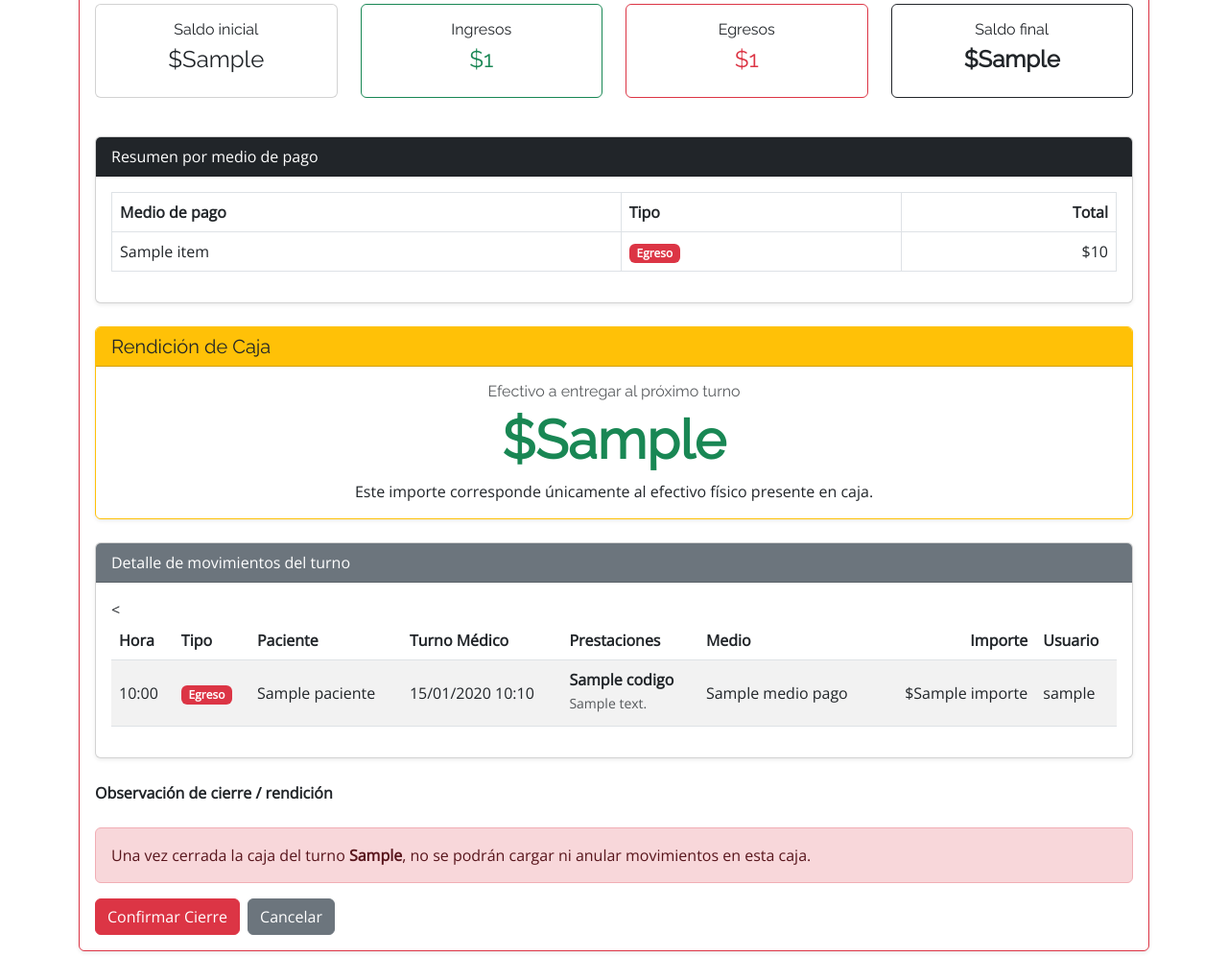
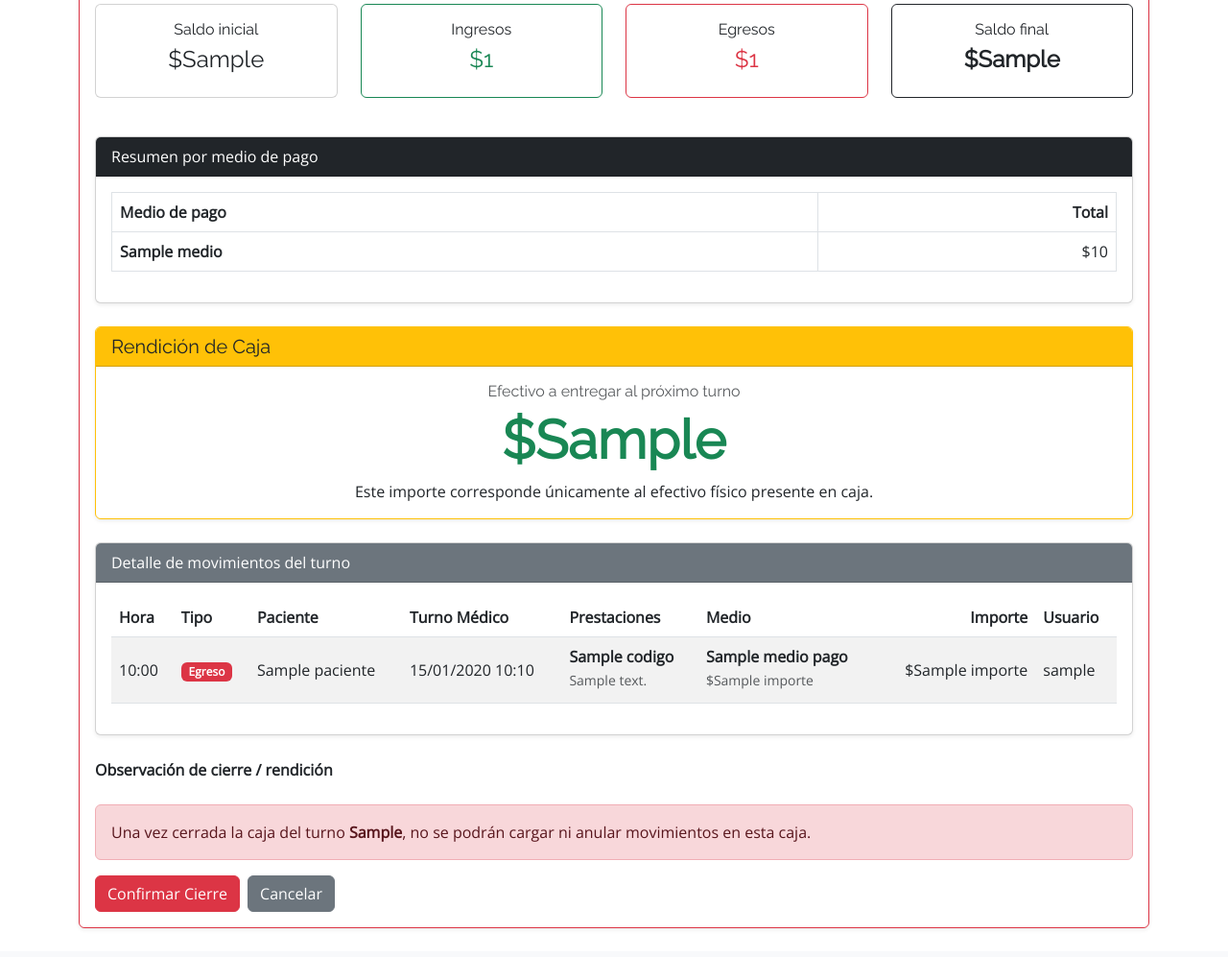
Before and after one commit to Santoni07/SanMartinConsultorio, a Django app: template caja/templates/caja/cerrar_caja.html in a window 1280 px wide. Shown: the part 369-1366 px from the top of the page at 96% size. After the commit the page ends 1336 px from the top, so only its background shows below. Run offline with Django 5.2, Linux system fonts and the light colour scheme; the template is opened without the code that fills it: most values are stand-ins (such as "Sample title", 1, 10 or a date in 2020); some libraries are stand-ins or nearby versions.

Commit message:
(feat) Modificaciones en el template

```diff
--- a/caja/templates/caja/cerrar_caja.html
+++ b/caja/templates/caja/cerrar_caja.html
@@ -68,30 +68,44 @@
                         <thead>
                             <tr>
                                 <th>Medio de pago</th>
-                                <th>Tipo</th>
+
                                 <th class="text-end">Total</th>
                             </tr>
                         </thead>
                         <tbody>
-                            {% for item in resumen_medios %}
+
+    {% for medio, total in resumen_medios %}
+
     <tr>
-                                <td>{{ item.medio_pago__nombre }}</td>
+
         <td>
-                                    {% if item.tipo == 'INGRESO' %}
-                                        <span class="badge bg-success">Ingreso</span>
-                                    {% else %}
-                                        <span class="badge bg-danger">Egreso</span>
-                                    {% endif %}
+
+            <strong>{{ medio }}</strong>
+
         </td>
-                                <td class="text-end">${{ item.total }}</td>
+
+        <td class="text-end">
+
+            ${{ total }}
+
+        </td>
+
     </tr>
+
     {% empty %}
+
     <tr>
-                                <td colspan="3" class="text-center text-muted">
+
+        <td colspan="2" class="text-center text-muted">
+
             No hay movimientos para resumir.
+
         </td>
+
     </tr>
+
     {% endfor %}
+
 </tbody>
                     </table>
                 </div>
@@ -168,7 +182,7 @@
                                     {% endif %}
                                 </td>
 
-                                <<td>
+                                <td>
 
     {% for detalle in mov.detalles.all %}
 
@@ -193,7 +207,31 @@
     {% endfor %}
 
 </td>
-                                <td>{{ mov.medio_pago.nombre }}</td>
+                                <td>
+
+                                    {% for detalle in mov.detalles_medios_pago.all %}
+
+                                        <div class="mb-1">
+
+                                            <strong>{{ detalle.medio_pago.nombre }}</strong>
+
+                                            <br>
+
+                                            <small class="text-muted">
+
+                                                ${{ detalle.importe }}
+
+                                            </small>
+
+                                        </div>
+
+                                    {% empty %}
+
+                                        -
+
+                                    {% endfor %}
+
+                                </td>
                                 <td class="text-end">${{ mov.importe }}</td>
                                 <td>{{ mov.creado_por.username }}</td>
                             </tr>
```
Lines whose indentation alone changed are shown as unchanged.
